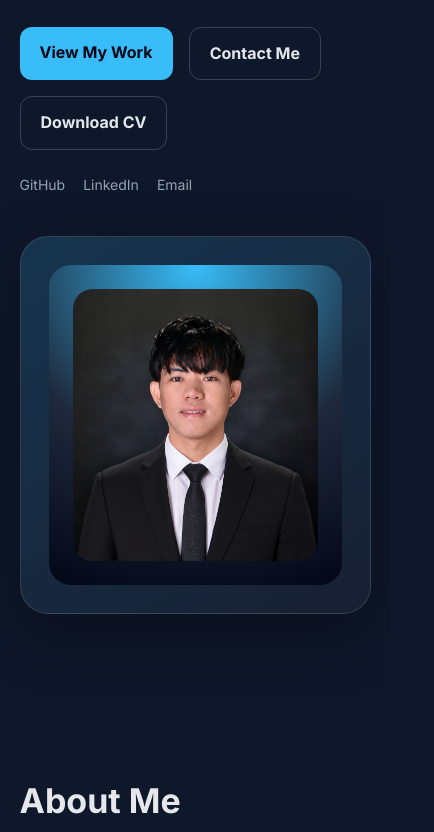
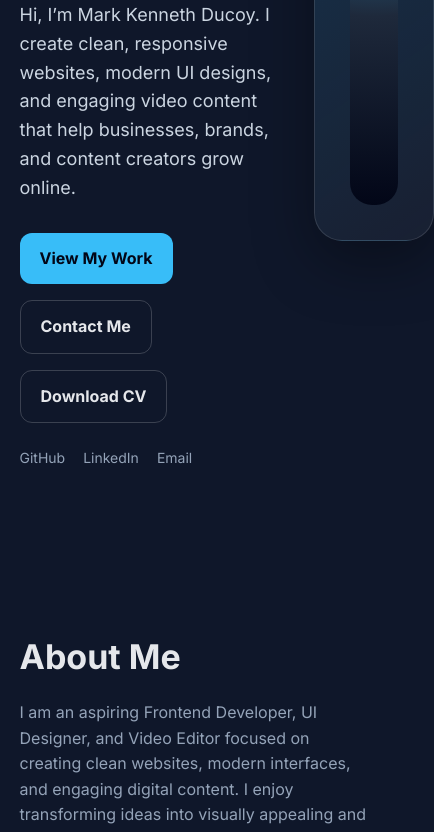
Before and after one commit to mkennd20/kenn-portfolio, a plain HTML site: page index.html in a window 390 px wide. Shown: the part 634-1466 px from the top of the page, 434 px wide, since content can reach past the window. Drawn offline with Linux system fonts and the light colour scheme.

Commit message:
Update index.html

```diff
--- a/index.html
+++ b/index.html
@@ -139,12 +139,12 @@
       background: linear-gradient(145deg, rgba(56,189,248,0.18), rgba(255,255,255,0.04));
       border: 1px solid rgba(255,255,255,0.12);
       border-radius: 28px;
-      padding: 28px;
+      padding: 35px;
       box-shadow: 0 20px 60px rgba(0,0,0,0.35);
     }
 
     .profile-box {
-      height: 320px;
+      height: 420px;
       border-radius: 22px;
       background: radial-gradient(circle at top, #38bdf8, #1e293b 55%, #020617);
       display: flex;
@@ -310,7 +310,7 @@
 
     @media (max-width: 800px) {
       .hero {
-        grid-template-columns: 1fr;
+     grid-template-columns: 1fr 1fr;
         padding-top: 70px;
       }
 
```
